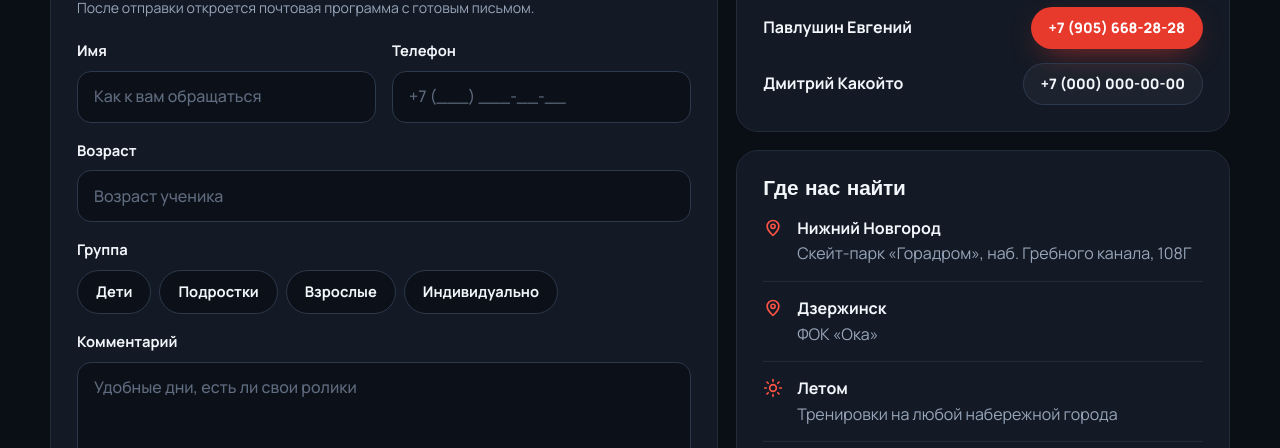
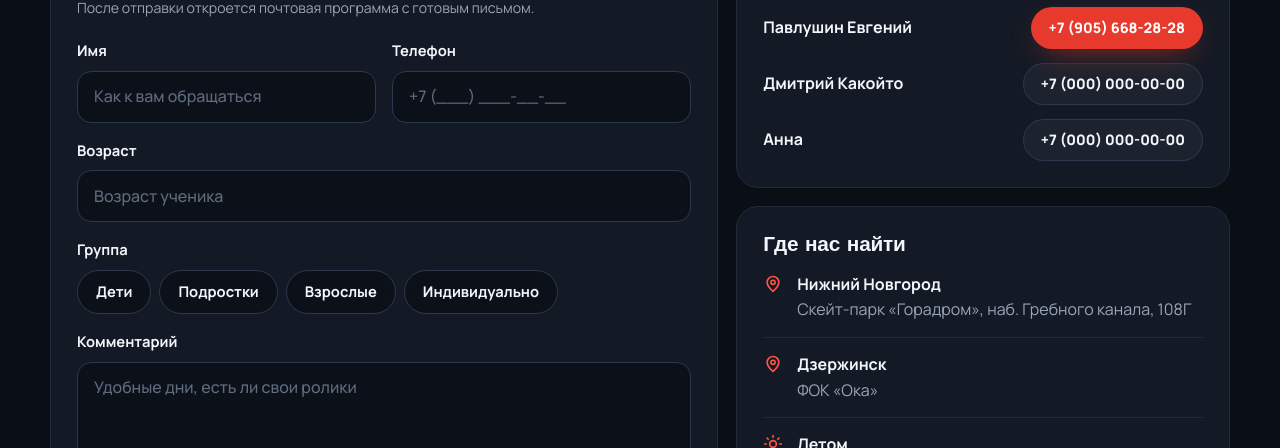
Before and after one commit to zak1real/roliki_for_evgeniy, a plain HTML site: page contact.html in a window 1280 px wide. Shown: the part 652-1100 px from the top of the page. Drawn offline with Linux system fonts and the light colour scheme; a web font is replaced by a local one.

Commit message:
Add files via upload

```diff
--- a/contact.html
+++ b/contact.html
@@ -114,6 +114,11 @@
                                     <span>Дмитрий Какойто</span>
                                     <a class="btn btn-sm btn-ghost" href="tel:+70000000000">+7 (000) 000-00-00</a>
                                 </li>
+                                <li>
+                                    <span>Анна</span>
+                                    <!-- Заглушка: заменить на номер Анны и в href, и в тексте -->
+                                    <a class="btn btn-sm btn-ghost" href="tel:+70000000000">+7 (000) 000-00-00</a>
+                                </li>
                             </ul>
                         </article>
 
```
